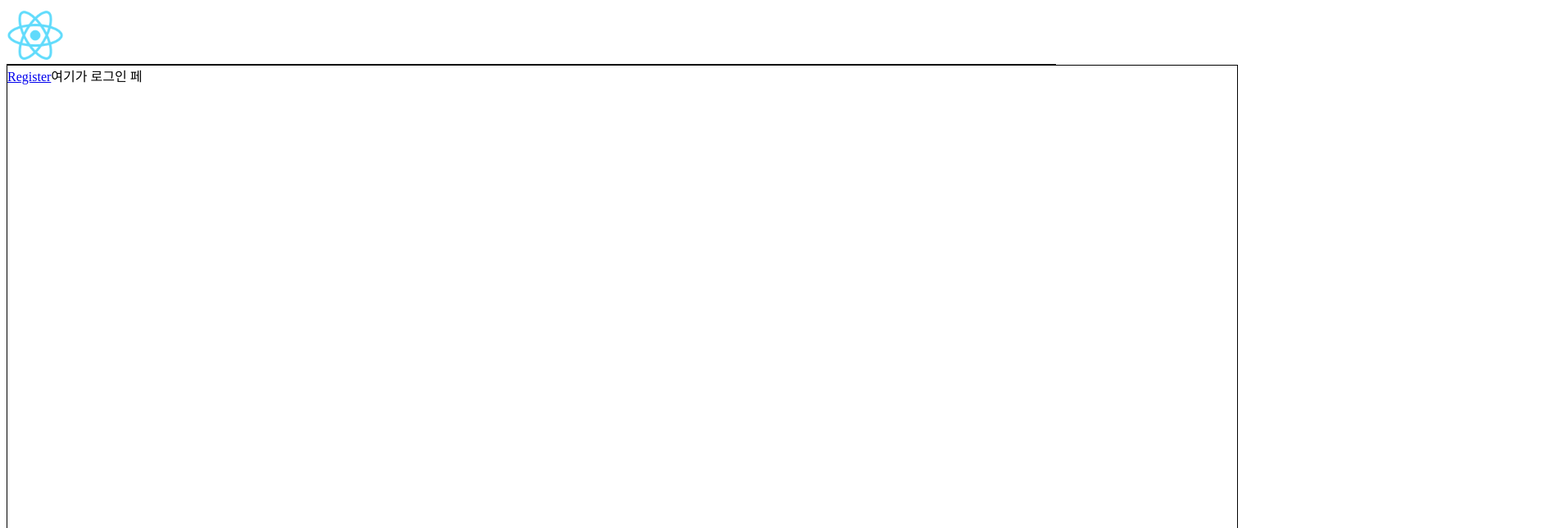
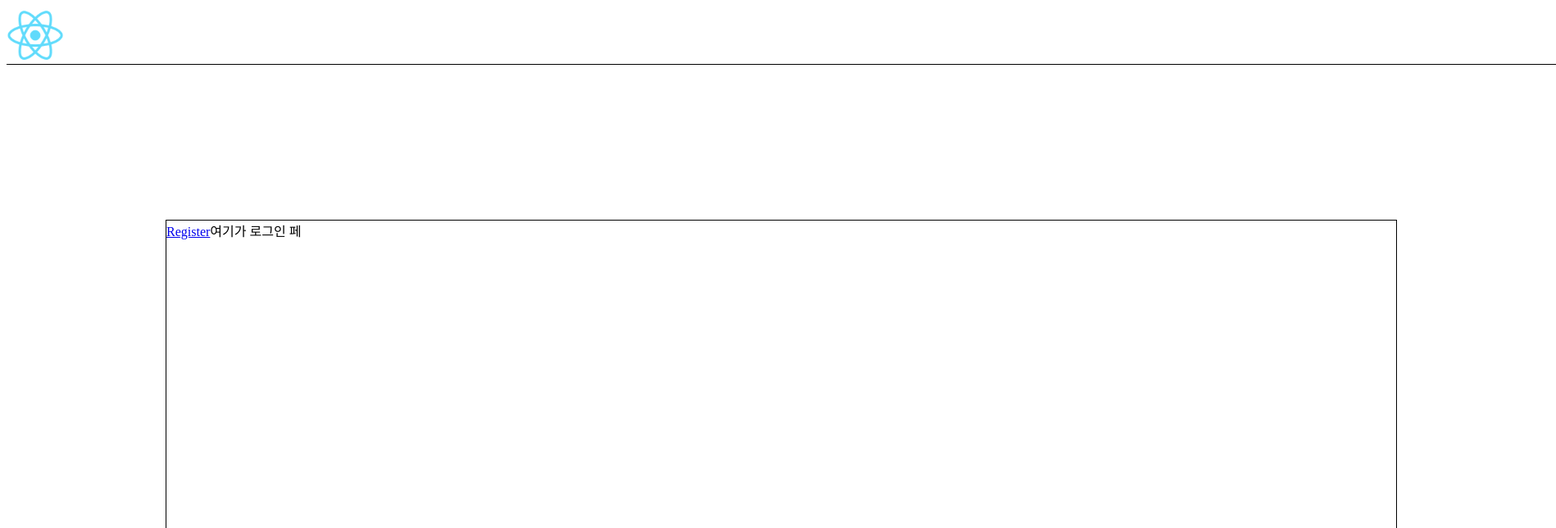
Before and after one commit to limsoo5788/ss_react, a React (Create React App) app: page / in a window 1280 px wide. Shown: the top 644 px of the page at 82% size, 1898 px wide, since content can reach past the window. Built offline with nearby package versions, Linux system fonts and the light colour scheme; the HTML template or start-up script is replaced by a standard one.

Commit message:
임시저장

```diff
--- a/src/Menu.js
+++ b/src/Menu.js
@@ -28,7 +28,7 @@ function Menu(props) {
     //타입에따라 정해진 메뉴컨텐츠가 나오도록하기 위한 switch문
     switch(type){
         case 1:
-            console.log("테스트성공!")
+
             break;
         case 2:
             break;
--- a/src/css/App.css
+++ b/src/css/App.css
@@ -1,6 +1,6 @@
 .App{
     height: 100vh;
-    width: 100vw;
+    width: 1890px;
     margin: 0 auto;
 }
 .PopOver{
--- a/src/css/main.css
+++ b/src/css/main.css
@@ -1,10 +1,12 @@
 .Main{
     width: 100%;
     height: 100%;
+    margin-top: 0px;
 }
 .Nonlogin{
     border: black 1px solid;
     width: 1500px;
-    height: 100%;
+    height: 700px;
+    margin: 10% auto;
     vertical-align: middle;
 }
--- a/src/main/main.js
+++ b/src/main/main.js
@@ -1,7 +1,6 @@
 import '../css/main.css';
 import Onlogin from './Onlogin'
 import Nonlogin from './Nonlogin'
-import {Route, Switch} from 'react-router-dom'
 
 function Main(props) {
     var contents = null;
```
